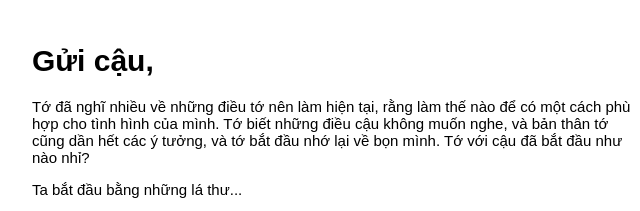
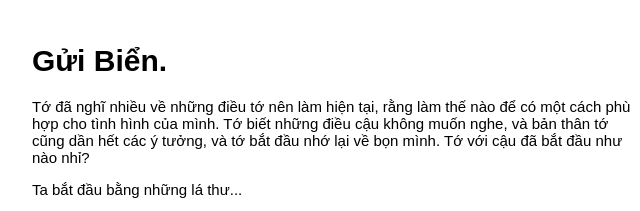
Before and after one commit to AnPhap23/yeucau2, a plain HTML site: page index.html in a window 1280 px wide. Both pictures are taken after a click on the element "Open". Shown: the top 211 px of the page, 308-948 px from the left. Drawn offline with Linux system fonts and the light colour scheme.

Commit message:
Update index.html

```diff
--- a/index.html
+++ b/index.html
@@ -87,7 +87,7 @@
   </div>
 
   <div class="letter" id="letterContent">
-    <h1>Gửi cậu,</h1>
+    <h1>Gửi Biển.</h1>
     <p>Tớ đã nghĩ nhiều về những điều tớ nên làm hiện tại, rằng làm thế nào để có một cách phù hợp cho tình hình của mình. Tớ biết những điều cậu không muốn nghe, và bản thân tớ cũng dần hết các ý tưởng, và tớ bắt đầu nhớ lại về bọn mình. Tớ với cậu đã bắt đầu như nào nhỉ?</p>
     <p>Ta bắt đầu bằng những lá thư...</p>
     <p>Tớ sợ cậu sẽ nghĩ là chỉ khi nào cậu giận tớ, tớ mới viết cho cậu. Nhưng Bảo Anh ơi, hãy bỏ qua cho tớ nhé. Lá thư gần nhất tớ lại thế nào mà quên mất không kẹp nó vào cuốn Miko cho cậu. Xét về tình trạng hiện tại, tớ không thể gửi cho cậu một lá thư như mọi lần được, nên tớ tìm một cách mới, đẹp hơn, hiện đại hơn, và có một chút âm nhạc nữa. Mong rằng Bảo Anh sẽ thấy vui với nỗ lực lần này của tớ.</p>
```
